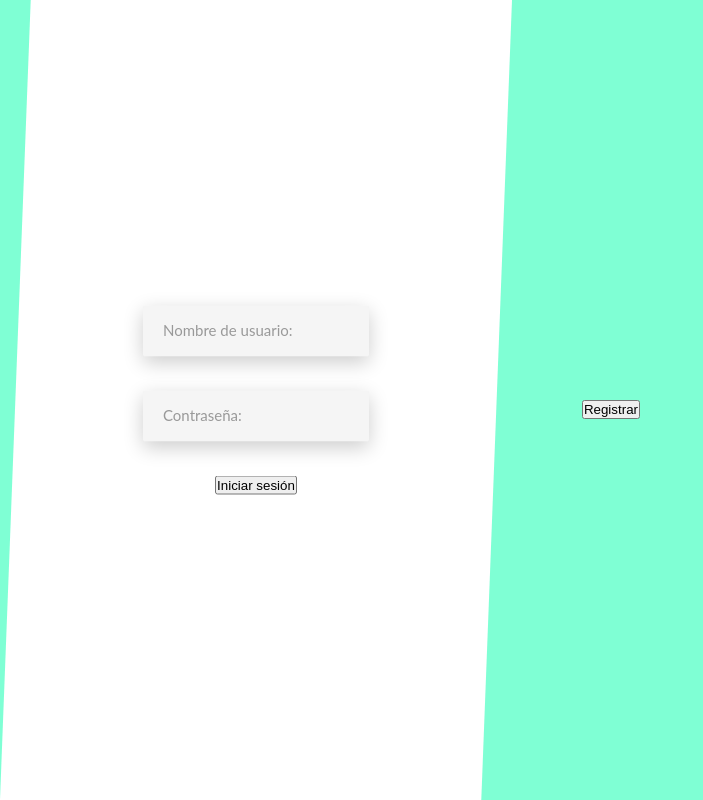
After one commit to urimeba/proyectoWeb, a Django app: page / in a window 1280 px wide. The commit adds this page. Shown: the whole page, without its empty margins (0-703 px from the left). Run offline with Django 3.2, Linux system fonts and the light colour scheme; parts of the project's set-up code (start-up, migrations or seed data) failed here and were passed over.

Commit message:
login sin funcion

```diff
--- a/proyecto/Apps/Usuarios/urls.py
+++ b/proyecto/Apps/Usuarios/urls.py
@@ -15,9 +15,10 @@ Including another URLconf
 """
 from django.contrib import admin
 from django.urls import path, include
+from Apps.Usuarios import views
 
 urlpatterns = [
-    path('admin/', admin.site.urls),
+    # path('admin/', admin.site.urls),
 
     # LAS APLICACIONES SE ENCUENTRAN COMENTADAS
     # SI LAS OCUPAS, DESCOMENTALAS
@@ -27,4 +28,7 @@ urlpatterns = [
     # path('Usuarios', include('Apps.Usuarios.urls')),
     # path('Colonias', include('Apps.Colonias.urls')),
 
+    path('login', views.login_view, name = 'login'),
+    path('', views.login_view),
+
 ]
--- a/proyecto/Apps/Usuarios/views.py
+++ b/proyecto/Apps/Usuarios/views.py
@@ -1,3 +1,5 @@
 from django.shortcuts import render
 
 # Create your views here.
+def login_view(request):
+    return render(request,'login.html')
--- a/proyecto/proyecto/urls.py
+++ b/proyecto/proyecto/urls.py
@@ -18,6 +18,7 @@ from django.urls import path, include
 
 urlpatterns = [
     path('admin/', admin.site.urls),
+    path('',include('Apps.Usuarios.urls')),
 
     # LAS APLICACIONES SE ENCUENTRAN COMENTADAS
     # SI LAS OCUPAS, DESCOMENTALAS
--- a/proyecto/static/css/style.css
+++ b/proyecto/static/css/style.css
@@ -14,7 +14,126 @@ body {
     box-sizing: border-box;
     font-family: "Lato", sans-serif;
     font-weight: 400;
-    line-height: 1.7;
-    color: #777;
-    padding: 3rem;
 }
+
+.view {
+    background-color: aquamarine;
+    height: 100vh;
+    width: 100vw;
+}
+
+.form {
+    position: fixed;
+    height: 100%;
+    width: 40%;
+    background-color: #fff;
+    clip-path: polygon(6% 0, 100% 0, 94% 100%, 0 100%);
+    transition: all 1.2s;
+}
+
+.logIn {
+    top: 50%;
+    left: 20%;
+    transform: translate(-50%, -50%);
+    position: fixed;
+    display: flex;
+    flex-direction: column;
+    justify-content: center;
+    align-items: center;
+}
+
+.signUp {
+    left: 80%;
+    top: 50%;
+    transform: translate(-50%, -50%);
+    position: fixed;
+    display: flex;
+    flex-direction: column;
+    justify-content: center;
+    align-items: center;
+}
+
+.form__transition {
+    transition: all 1.2s;
+    margin-left: 60%;
+    clip-path: polygon(0 0, 94% 0, 100% 100%, 6% 100%);
+}
+
+.toggle {
+    position: fixed;
+    top: 50%;
+    right: 50%;
+}
+
+.form__group:not(:last-child) {
+    margin-bottom: 1.2rem;
+}
+
+.form__input {
+    font-size: 1.5rem;
+    font-family: inherit;
+    color: inherit;
+    padding: 1.5rem 2rem;
+    border-radius: 2px;
+    background-color: rbga(#fff, 0.5);
+    border: none;
+    border-bottom: 3px solid transparent;
+    width: 100%;
+    display: block;
+    transition: all .3s;
+    background-color: whitesmoke;
+    box-shadow: 0 0.6rem 2rem rgba(0, 0, 0, 0.2);
+}
+
+.form__input:focus {
+    outline: none;
+    box-shadow: 0 1rem 2rem rgba(0, 0, 0, 0.1);
+    border-bottom: 3px solid #fad0c4;
+}
+
+.form__input:focus:invalid {
+    border-bottom: 3px solid #ff7730;
+}
+
+.form__input::-webkit-input-placeholder {
+    color: #999;
+}
+
+.form__label {
+    font-size: 1.2rem;
+    font-weight: 700;
+    margin-left: 2rem;
+    margin-top: .7rem;
+    display: block;
+    transition: all .3s;
+}
+
+.form__input:placeholder-shown+.form__label {
+    opacity: 0;
+    visibility: hidden;
+    transform: translateY(-4rem);
+}
+
+.fadeOut {
+    transform: translate(-50%, -50%) translateX(-100rem);
+    transition: all 1.2s;
+}
+
+.fadeOut2 {
+    transform: translate(-50%, -50%) translateX(100rem);
+    transition: all 1.2s;
+}
+
+.fadeIn {
+    transform: translate(-50%, -50%) translateX(0rem);
+    transition: all 1.2s;
+}
+
+.fadeIn2 {
+    transform: translate(-50%, -50%) translateX(0rem);
+    transition: all 1.2s;
+}
+
+.Blue {
+    background-color: blue;
+}
--- /dev/null
+++ b/proyecto/static/js/functions.js
@@ -0,0 +1,20 @@
+function toggle(x) {
+    var form = document.getElementById('form');
+    var logIn = document.getElementById('logIn');
+    var signUp = document.getElementById('signUp');
+    if (x.innerHTML === 'Registrar') {
+        x.innerHTML = 'Iniciar sesión';
+        form.classList.add('form__transition');
+        logIn.classList.remove('fadeIn');
+        logIn.classList.add('fadeOut');
+        signUp.classList.remove('fadeOut2');
+        signUp.classList.add('fadeIn2');
+    } else {
+        x.innerHTML = 'Registrar';
+        form.classList.remove('form__transition');
+        logIn.classList.remove('fadeOut');
+        logIn.classList.add('fadeIn');
+        signUp.classList.remove('fadeIn2');
+        signUp.classList.add('fadeOut2');
+    }
+}
--- /dev/null
+++ b/proyecto/templates/login.html
@@ -0,0 +1,49 @@
+{% load staticfiles %}
+<!DOCTYPE html>
+<html lang="es">
+<head>
+    <meta charset="UTF-8">
+    <meta name="viewport" content="width=device-width, initial-scale=1.0">
+    <meta http-equiv="X-UA-Compatible" content="ie=edge">
+    <link rel="stylesheet" href="{% static 'css/style.css' %}">
+    <script src="{% static 'js/functions.js' %}"></script>
+    <title>QroChan</title>
+</head>
+<body>
+    <div class="view">
+        <button onclick="toggle(this)" class="toggle" value="Play">Registrar</button>
+
+        <div class="form" id="form">
+
+        </div>
+
+        <div class="logIn" id="logIn">
+            <div class="form__group">
+                <input type="text" placeholder="Nombre de usuario:" name="user" class="form__input">
+                <label for="user" class="form__label">Nombre de usuario:</label>
+            </div>
+
+            <div class="form__group">
+                <input type="password" placeholder="Contraseña:" name="pass" class="form__input">
+                <label for="pass" class="form__label">Contraseña:</label>
+            </div>
+
+            <button>Iniciar sesión</button>
+        </div>
+
+        <div class="signUp fadeOut2" id="signUp">
+            <div class="form__group">
+                <input type="text" placeholder="Nombre de usuario:" name="user" class="form__input">
+                <label for="user" class="form__label">Nombre de usuario:</label>
+            </div>
+
+            <div class="form__group">
+                <input type="password" placeholder="Contraseña:" name="pass" class="form__input">
+                <label for="pass" class="form__label">Contraseña:</label>
+            </div>
+
+            <button>LOL</button>
+        </div>
+    </div>
+</body>
+</html>
```
